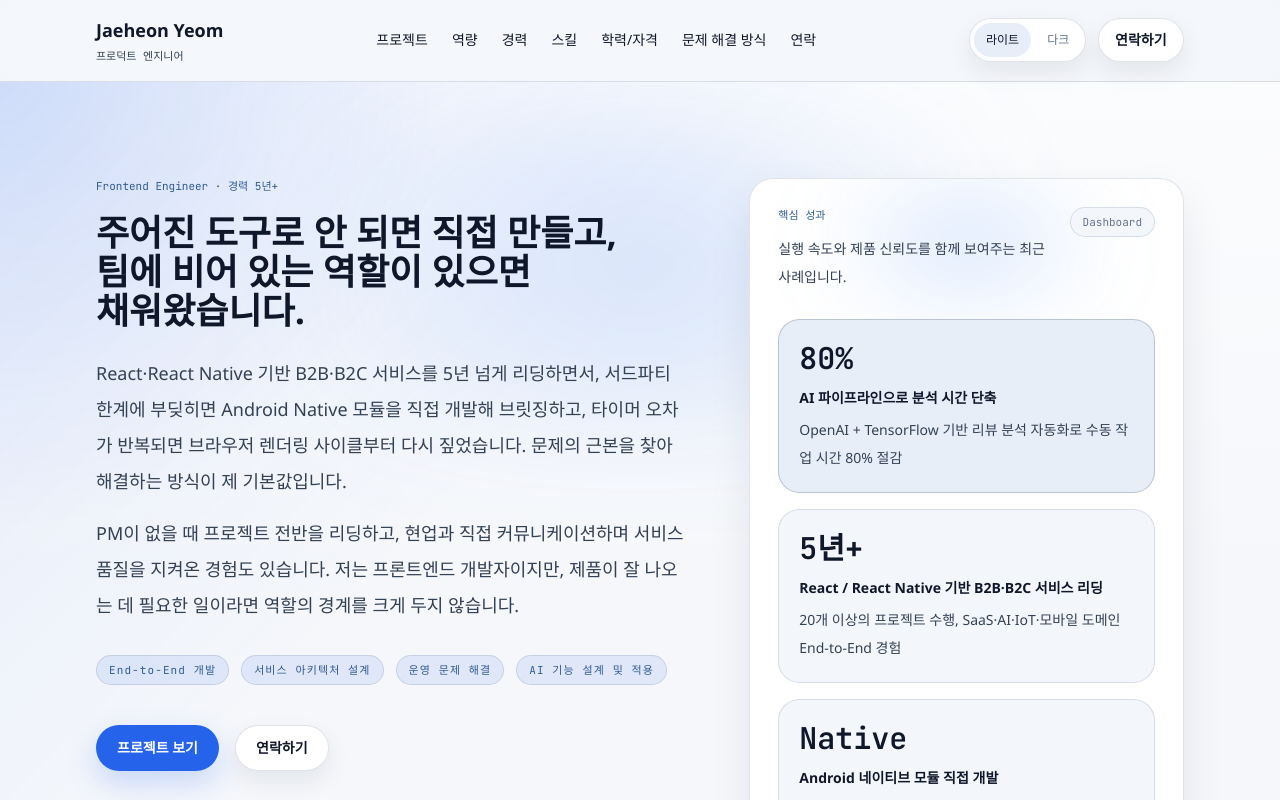
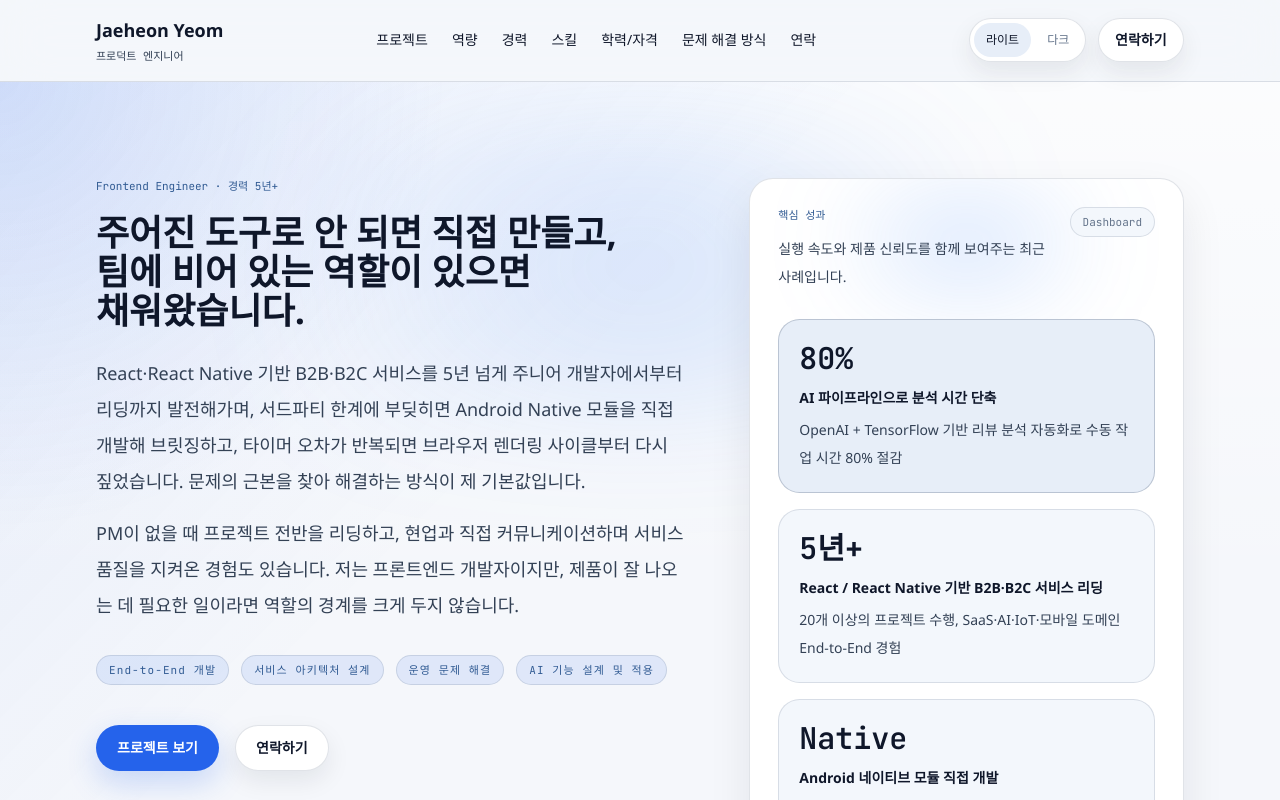
Before and after one commit to Y-jae-heon/portfolio-nextjs, a Next.js app: page / in a window 1280 px wide. Shown: the top 800 px of the page. Built offline with nearby package versions, Linux system fonts and the light colour scheme; a web font is replaced by a local one.

Commit message:
chore: 상단 문구 조정

```diff
--- a/app/content.ts
+++ b/app/content.ts
@@ -103,7 +103,7 @@ export const content: PortfolioContent = {
   headline:
     "주어진 도구로 안 되면 직접 만들고,\n팀에 비어 있는 역할이 있으면\n채워왔습니다.",
   intro:
-    "React·React Native 기반 B2B·B2C 서비스를 5년 넘게 리딩하면서, 서드파티 한계에 부딪히면 Android Native 모듈을 직접 개발해 브릿징하고, 타이머 오차가 반복되면 브라우저 렌더링 사이클부터 다시 짚었습니다. 문제의 근본을 찾아 해결하는 방식이 제 기본값입니다.\n\nPM이 없을 때 프로젝트 전반을 리딩하고, 현업과 직접 커뮤니케이션하며 서비스 품질을 지켜온 경험도 있습니다. 저는 프론트엔드 개발자이지만, 제품이 잘 나오는 데 필요한 일이라면 역할의 경계를 크게 두지 않습니다.",
+    "React·React Native 기반 B2B·B2C 서비스를 5년 넘게 주니어 개발자에서부터 리딩까지 발전해가며, 서드파티 한계에 부딪히면 Android Native 모듈을 직접 개발해 브릿징하고, 타이머 오차가 반복되면 브라우저 렌더링 사이클부터 다시 짚었습니다. 문제의 근본을 찾아 해결하는 방식이 제 기본값입니다.\n\nPM이 없을 때 프로젝트 전반을 리딩하고, 현업과 직접 커뮤니케이션하며 서비스 품질을 지켜온 경험도 있습니다. 저는 프론트엔드 개발자이지만, 제품이 잘 나오는 데 필요한 일이라면 역할의 경계를 크게 두지 않습니다.",
   heroMetrics: [
     {
       value: "80%",
```
